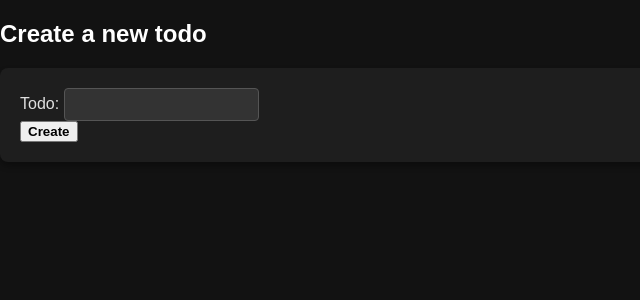
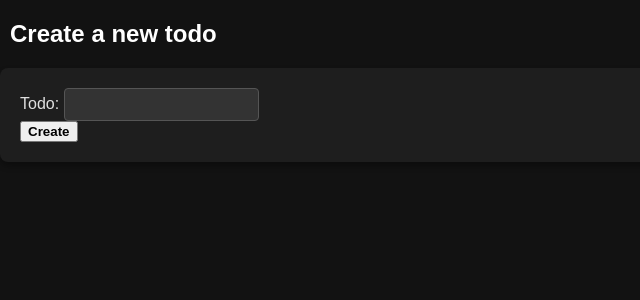
Before and after one commit to PieniiSienii/tahtioppilaat, a Flask app: template src/templates/new_todo.html in a window 1280 px wide. Shown: the top 300 px of the page, without its empty margins (0-640 px from the left). Run offline with Flask 3, Linux system fonts and the light colour scheme; the template is opened without the code that fills it, so the values that code supplies are empty.

Commit message:
Moved title to the right

```diff
--- a/src/templates/layout.html
+++ b/src/templates/layout.html
@@ -21,6 +21,15 @@
       }
       p {
         color: #bdbdbd;
+      }
+
+      /* Adjust Title and Description Spacing */
+      h2 {
+        margin-left: 10px; /* Adjust this value as needed */
+      }
+
+      p {
+        margin-left: 10px; /* Adjust this value as needed */
       }
 
       /* Forms */
```
